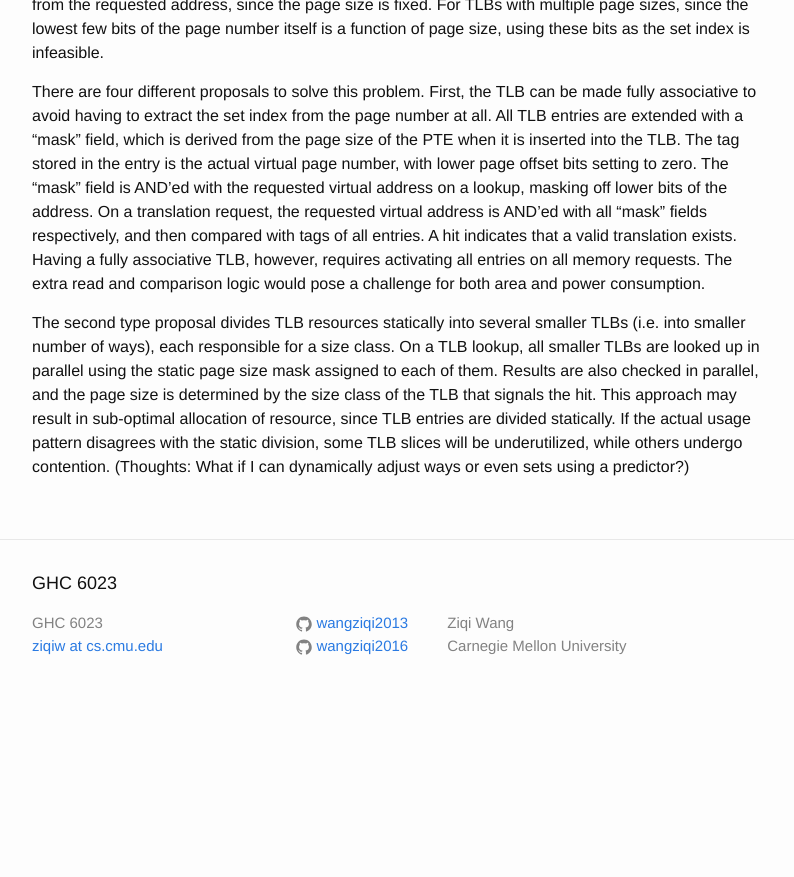
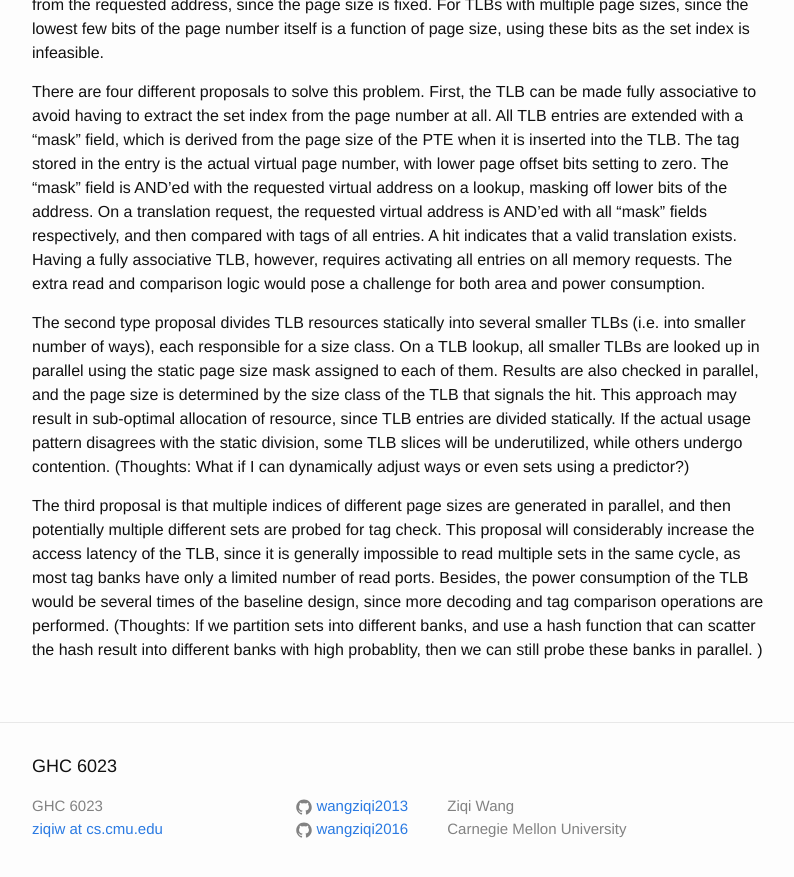
Before and after one commit to wangziqi2013/wangziqi2013.github.io, a Jekyll site: the page built from _posts/2020-06-21-skewed-tlb.markdown, in a window 1280 px wide and 900 px high, scrolled down 643 px. Shown: the top 877 px of the window, without its empty margins (238-1032 px from the left). Built offline with Jekyll 4.4.1, drawn with Linux system fonts in a browser that asks for light colours; before the commit the page ends 1360 px from its top, so only the background shows below that.

Commit message:
Adding third proposal

```diff
--- a/_posts/2020-06-21-skewed-tlb.markdown
+++ b/_posts/2020-06-21-skewed-tlb.markdown
@@ -38,3 +38,11 @@ size class of the TLB that signals the hit.
 This approach may result in sub-optimal allocation of resource, since TLB entries are divided statically. If the actual
 usage pattern disagrees with the static division, some TLB slices will be underutilized, while others undergo contention.
 (Thoughts: What if I can dynamically adjust ways or even sets using a predictor?)
+
+The third proposal is that multiple indices of different page sizes are generated in parallel, and then potentially
+multiple different sets are probed for tag check. This proposal will considerably increase the access latency of the
+TLB, since it is generally impossible to read multiple sets in the same cycle, as most tag banks have only a limited
+number of read ports. Besides, the power consumption of the TLB would be several times of the baseline design, since
+more decoding and tag comparison operations are performed.
+(Thoughts: If we partition sets into different banks, and use a hash function that can scatter the hash result into
+different banks with high probablity, then we can still probe these banks in parallel. )
```
